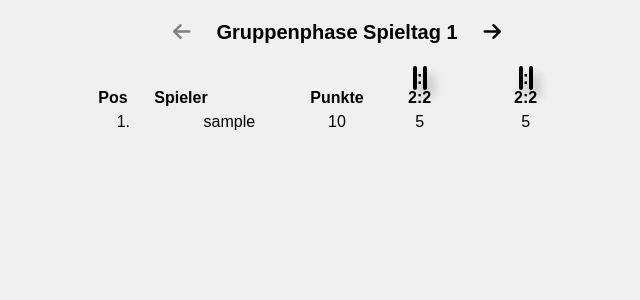
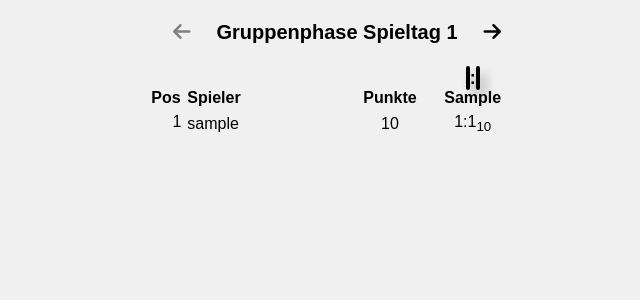
Before and after one commit to NikifFleser/FlaskWebTest, a Flask app: page /leaderboard/1 in a window 1280 px wide. Shown: the part 58-358 px from the top of the page, without its empty margins (303-943 px from the left). Run offline with Flask 3, Linux system fonts and the light colour scheme; tables that the repository leaves empty hold one stand-in row (values such as "Sample post"); some libraries are stand-ins or nearby versions.

Commit message:
Big Leaderboard update
Styling can be done later on but this should be sufficient for now!

```diff
--- a/app.py
+++ b/app.py
@@ -100,8 +100,47 @@ def leaderboard(matchday):
     matchday_alias = matchday_list[matchday-1]
     update_user_scores(DATABASE)
     db = get_db(DATABASE)
-    users = db.execute("SELECT username, score FROM users ORDER BY score DESC").fetchall()
-    return render_template("leaderboard.html", users=users, username=username, matchday=matchday, matchday_alias=matchday_alias)
+    users = db.execute("SELECT id, username, score FROM users ORDER BY score DESC").fetchall()
+    matches = db.execute("SELECT id, team1, team2, result FROM matches WHERE matchday = ? ORDER BY id ASC", (matchday,)).fetchall()
+
+    # This is going to be a bit messy...
+    bet_data = []
+    rank = 1
+    for user in users:
+        user_id = user[0]
+        user_name = user[1]
+        user_score = user[2]
+
+        # If there is a more elegant way, I would love to hear about it!
+        bets = db.execute("""SELECT b.team1_goals, b.team2_goals, b.bet_score FROM bets b
+                          JOIN matches as m ON b.match_id = m.id AND m.matchday = ?
+                          WHERE b.user_id = ? ORDER BY b.match_id ASC""", (matchday, user_id)).fetchall()
+        user_bets = []  # Data is stored as (bet, score)
+        for bet in bets:
+            t1_goals = bet[0]
+            t2_goals = bet[1]
+            bet_score = bet[2]
+            if t1_goals == None or t2_goals == None:
+                user_bet = "-:-"
+            else:
+                user_bet = f"{t1_goals}:{t2_goals}"
+            data = (user_bet, bet_score)
+            user_bets.append(data)
+        bet_data.append((rank, user_name, user_score, user_bets))
+        rank += 1
+
+    # Lets finish up the matchdata as well
+    match_data = []
+    for match in matches:
+        m_t1, m_t2, result = match[1], match[2], match[3]
+        #assign flag tags
+        flag_t1, flag_t2 = "xx", "xx"
+        if m_t1 in country_dict:
+            flag_t1 = country_dict[m_t1]
+        if m_t2 in country_dict:
+            flag_t2 = country_dict[m_t2]
+        match_data.append((flag_t1, flag_t2, result))
+    return render_template("leaderboard.html", bet_data=bet_data, match_data=match_data, username=username, matchday=matchday, matchday_alias=matchday_alias)
 
 # Close the database connection at ?request? end
 @app.teardown_appcontext
--- a/static/leaderboard.css
+++ b/static/leaderboard.css
@@ -21,13 +21,24 @@ th, td {
 th.rank {
     vertical-align: bottom;
     text-align: left;
-    min-width: 50px;
+    min-width: 30px;
+}
+
+td.rank {
+    vertical-align: top;
+    text-align: right;
+    min-width: 30px;
 }
 
 th.player {
     vertical-align: bottom;
     text-align: left;
-    min-width: 150px;
+    min-width: 170px;
+}
+
+td.player {
+    text-align: left;
+    min-width: 170px;
 }
 
 th.points {
@@ -42,6 +53,7 @@ th.result {
 
 .sticky {
     position: sticky;
+    z-index: 1;
 }
 
 /* Everything related to sidenav */
--- a/templates/leaderboard.html
+++ b/templates/leaderboard.html
@@ -27,34 +27,28 @@ Tipp-Tabelle
                     <th class="rank sticky">Pos</th>
                     <th class="player sticky">Spieler</th>
                     <th class="points sticky">Punkte</th>
+                    {% for match in match_data %}
                     <th class="result">
                         <!-- div>KOR : POL</div -->
                         <div>
-                            <span class="fi fi-af" style="font-size: 18px;"></span>
+                            <span class="fi fi-{{ match[0] }}" style="font-size: 18px;"></span>
                             <span style="font-size: 18px;">:</span>
-                            <span class="fi fi-ag" style="font-size: 18px;"></span>
+                            <span class="fi fi-{{ match[1] }}" style="font-size: 18px;"></span>
                         </div>
-                        <div>2:2</div>
+                        <div>{{ match[2] }}</div>
                     </th>
-                    <th class="result">
-                        <!-- div>KOR : POL</div -->
-                        <div>
-                            <span class="fi fi-af" style="font-size: 18px;"></span>
-                            <span style="font-size: 18px;">:</span>
-                            <span class="fi fi-ag" style="font-size: 18px;"></span>
-                        </div>
-                        <div>2:2</div>
-                    </th>
+                    {% endfor %}
                 </tr>
             </thead>
             <tbody>
-                {% for user in users %}
+                {% for bet in bet_data %}
                 <tr>
-                    <td class="rank sticky">1.</td>
-                    <td class="player sticky">{{ user[0] }}</td>
-                    <td class="points sticky">{{ user[1] }}</td>
-                    <td>5</td>
-                    <td>5</td>
+                    <td class="rank sticky">{{ bet[0] }}</td>
+                    <td class="player sticky">{{ bet[1] }}</td>
+                    <td class="points sticky">{{ bet[2] }}</td>
+                    {% for bets in bet[3] %}
+                    <td>{{ bets[0] }}<sub>{{ bets[1] }}</sub></td>
+                    {% endfor %}
                 </tr>
                 {% endfor %}
             </tbody>
```
